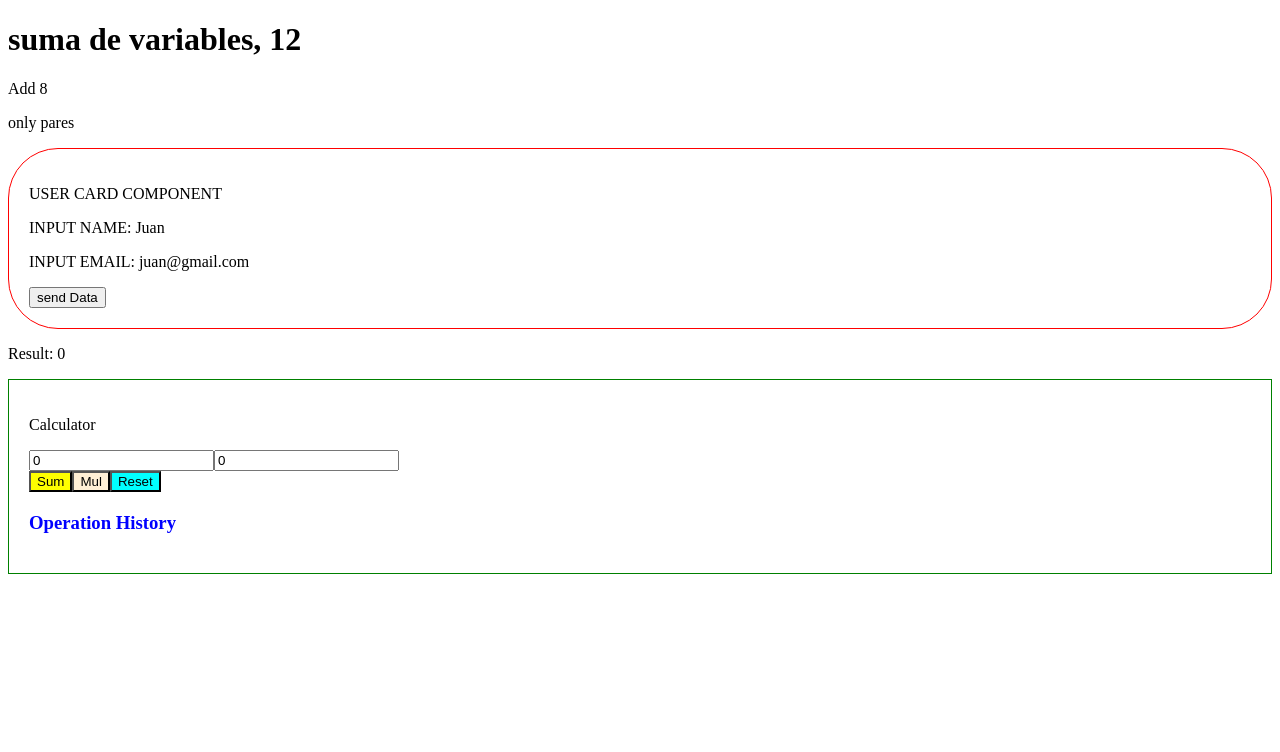
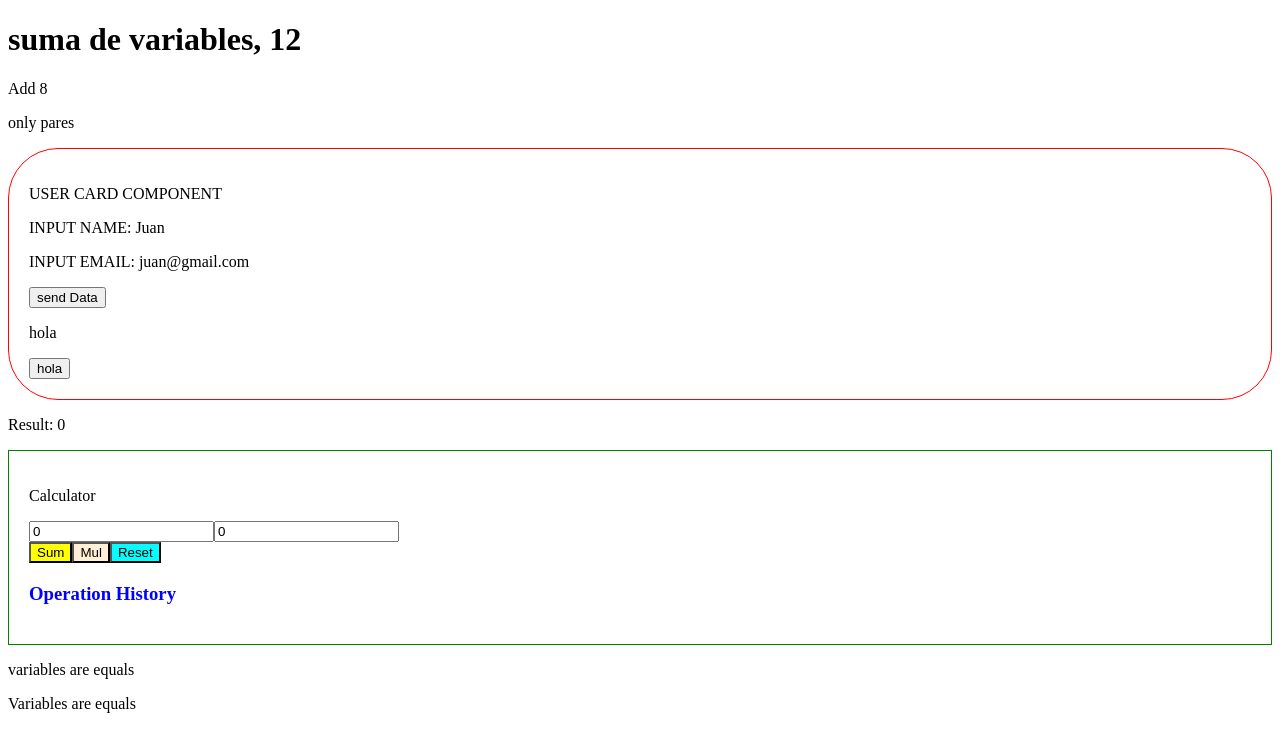
Before and after one commit to Lutyvr02/angular-curso-2024, an Angular app: page / in a window 1280 px wide. Shown: the top 752 px of the page. Built offline with nearby package versions, Linux system fonts and the light colour scheme.

Commit message:
added new functionalities from communmodule as if or for date: 27/09/2024

```diff
--- a/src/app/app.component.html
+++ b/src/app/app.component.html
@@ -5,8 +5,21 @@
 
 <p>only pares {{getArray()}}</p>
 
-<app-user-card name="Juan" [email]="'juan@gmail.com'" (sendData)="recieveData($event)"></app-user-card>
+<app-user-card name="Juan" [email]="'juan@gmail.com'" (sendData)="recieveData($event)">
+    <p>hola</p>
+    <button>hola</button>
+</app-user-card>
 
 <p>Result: {{result}}</p>
+<calculator (sum)="onResult($event)" (mul)="onResult($event)"  (reset)="onResult($event)" >
 
-<calculator (sum)="onResult($event)" (mul)="onResult($event)"  (reset)="onResult($event)" ></calculator>
+</calculator>
+
+
+<p *ngIf="1 == 1"> variables are equals </p>
+
+@if (1==1) {
+    <p>
+        Variables are equals
+    </p>
+}
--- a/src/app/app.component.ts
+++ b/src/app/app.component.ts
@@ -2,6 +2,7 @@ import { Component } from '@angular/core';
 import { RouterOutlet } from '@angular/router';
 import { UserCardComponent } from './user-card/user-card.component';
 import { CalculatorComponent } from './calculator/calculator.component';
+import { CommonModule } from '@angular/common';
 
 interface IPerson{
   name:string,
@@ -12,7 +13,7 @@ interface IPerson{
 @Component({
   selector: 'app-root',
   standalone: true,
-  imports: [RouterOutlet, UserCardComponent, CalculatorComponent],
+  imports: [RouterOutlet, UserCardComponent, CalculatorComponent, CommonModule],
   templateUrl: './app.component.html',
   styleUrl: './app.component.scss'
 })
--- a/src/app/user-card/user-card.component.html
+++ b/src/app/user-card/user-card.component.html
@@ -3,4 +3,6 @@
     <P>INPUT NAME: {{ name }}</P>
     <P>INPUT EMAIL: {{ email }}</P>
     <button (click)="onSendData()">send Data </button>
+
+    <ng-content></ng-content>
 </div>
--- a/src/app/user-card/user-card.component.ts
+++ b/src/app/user-card/user-card.component.ts
@@ -1,9 +1,10 @@
+import { CommonModule } from '@angular/common';
 import { Component, EventEmitter, Input, Output } from '@angular/core';
 
 @Component({
   selector: 'app-user-card',
   standalone: true,
-  imports: [],
+  imports: [CommonModule],
   templateUrl: './user-card.component.html',
   styleUrl: './user-card.component.scss'
 })
```
